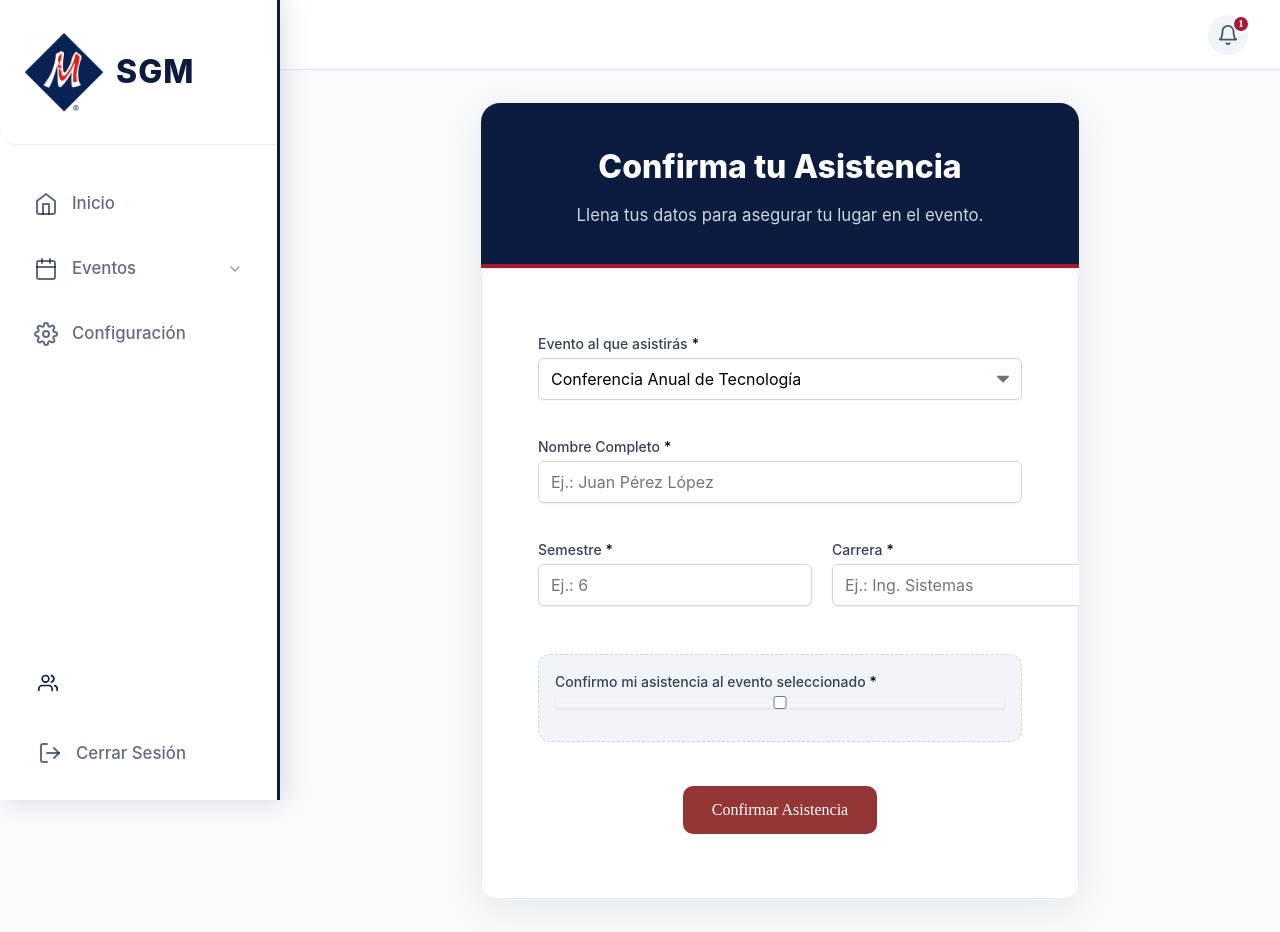
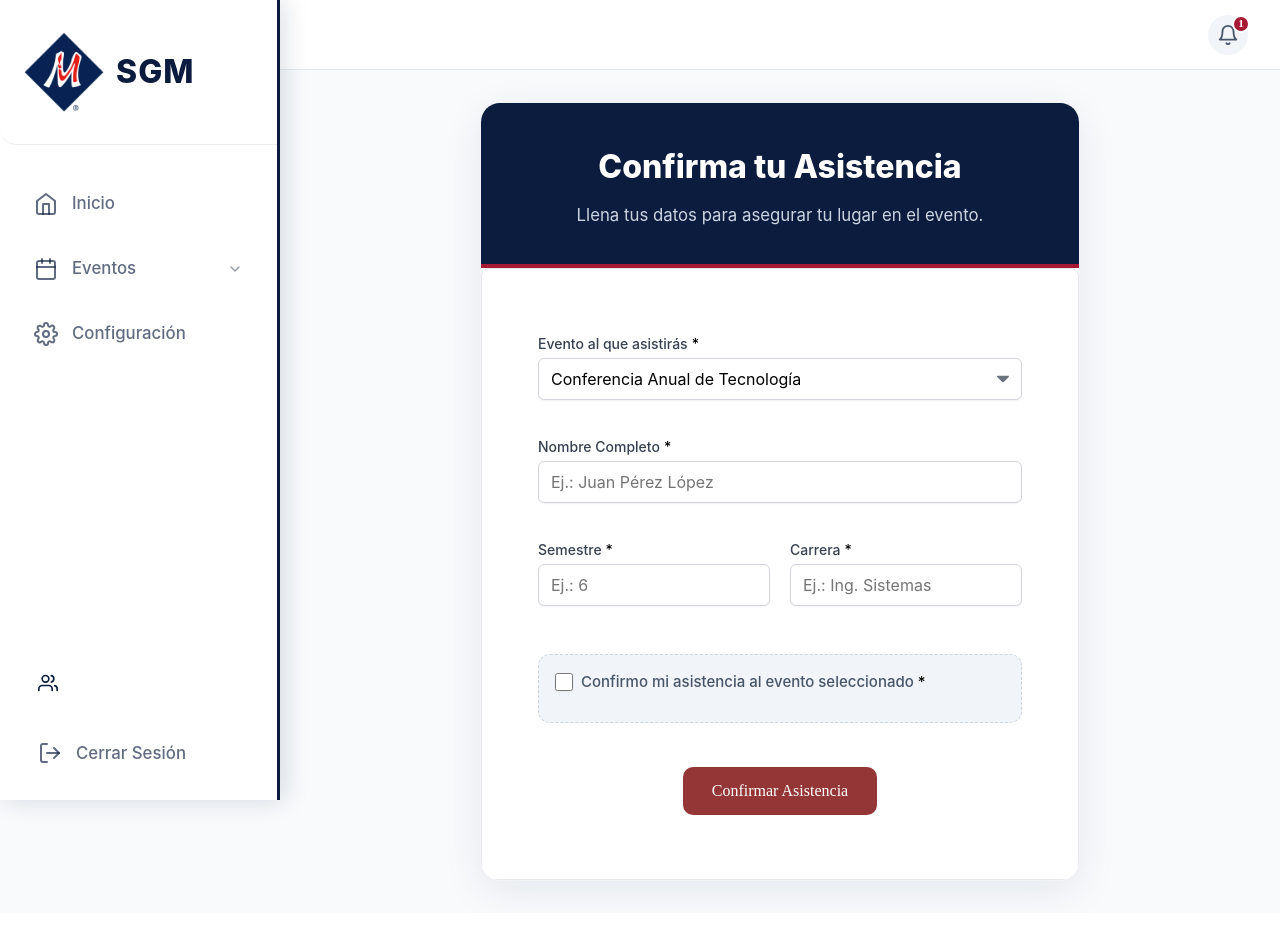
Before and after one commit to Chamo1507/SGEM-FRONT, a React (Vite) app: page /eventos/confirmar in a window 1280 px wide. Built offline with nearby package versions, Linux system fonts and the light colour scheme.

Commit message:
feature/FormularioFirstFix

```diff
--- a/src/components/CInput.css
+++ b/src/components/CInput.css
@@ -12,6 +12,8 @@
 }
 
 .input-field {
+  width: 100%;
+  box-sizing: border-box;
   padding: 8px 12px;
   background-color: #ffffff;
   border: 1px solid #d1d5db;
@@ -23,6 +25,12 @@
     border-color 0.2s ease-in-out,
     box-shadow 0.2s ease-in-out;
   outline: none;
+}
+
+/* Evitamos que los checkboxes o radios se estiren al 100% de ancho */
+.input-field[type="checkbox"],
+.input-field[type="radio"] {
+  width: auto;
 }
 
 .input-field:focus {
@@ -61,3 +69,31 @@
   padding-right: 32px;
   cursor: pointer;
 }
+
+/* Estilos específicos para Checkboxes y Radios alineados horizontalmente */
+.input-container.input-checkbox-container {
+  flex-direction: row;
+  align-items: center;
+  flex-wrap: wrap;
+  gap: 8px;
+  margin-bottom: 12px;
+}
+
+.input-checkbox-container .input-label {
+  cursor: pointer;
+  user-select: none;
+  font-size: 15px;
+  color: #475569;
+}
+
+.input-checkbox-container .input-field {
+  cursor: pointer;
+  margin: 0;
+  width: 18px;
+  height: 18px;
+  padding: 0; /* Quitamos el padding grande de input de texto */
+}
+
+.input-checkbox-container .input-error-text {
+  width: 100%;
+}
--- a/src/components/CInput.jsx
+++ b/src/components/CInput.jsx
@@ -2,43 +2,117 @@ import React, { forwardRef, useId } from "react";
 import "./CInput.css";
 
 const Input = forwardRef(
+
   ({ label, error, id, className = "", type = "text", ...props }, ref) => {
+
     const generatedId = useId();
+
     const inputId = id || generatedId;
 
+
+
+    const isCheckboxOrRadio = type === "checkbox" || type === "radio";
+
+
+
     return (
-      <div className={`input-container ${className}`}>
-        {/* Etiqueta (Label) */}
-        {label && (
+
+      <div className={`input-container ${isCheckboxOrRadio ? "input-checkbox-container" : ""} ${className}`}>
+
+        {/* Etiqueta (Label) antes del input para campos normales */}
+
+        {!isCheckboxOrRadio && label && (
+
           <label htmlFor={inputId} className="input-label">
+
             {label}
+
             {props.required && (
+
               <span
+
                 className="required-asterisk"
+
                 style={{ color: "black", marginLeft: "4px" }}
+
               >
+
                 *
+
               </span>
+
             )}
+
           </label>
+
         )}
 
+
+
         {/* Campo de entrada */}
+
         <input
+
           id={inputId}
+
           ref={ref}
+
           type={type}
+
           className={`input-field ${error ? "has-error" : ""}`}
+
           {...props}
+
         />
 
+
+
+        {/* Etiqueta (Label) después del input para checkboxes/radios */}
+
+        {isCheckboxOrRadio && label && (
+
+          <label htmlFor={inputId} className="input-label">
+
+            {label}
+
+            {props.required && (
+
+              <span
+
+                className="required-asterisk"
+
+                style={{ color: "black", marginLeft: "4px" }}
+
+              >
+
+                *
+
+              </span>
+
+            )}
+
+          </label>
+
+        )}
+
+
+
         {/* Mensaje de error */}
+
         {error && <span className="input-error-text">{error}</span>}
+
       </div>
+
     );
+
   },
+
 );
+
+
 
 Input.displayName = "Input";
 
+
+
 export default Input;
--- a/src/components/FormularioEventos.css
+++ b/src/components/FormularioEventos.css
@@ -33,7 +33,7 @@
 
 @media (min-width: 1024px) {
   .form-sections-grid {
-    grid-template-columns: repeat(3, 1fr);
+    grid-template-rows: repeat(3, 1fr);
   }
 }
 
@@ -50,6 +50,7 @@
   font-size: 1.1rem;
   border-bottom: 2px solid rgba(168, 25, 52, 0.1);
   padding-bottom: 8px;
+  text-align: center;
 }
 
 .form-row {
```
Also changed, not shown: src/components/FormularioEventos.jsx (+177 -86 lines).
